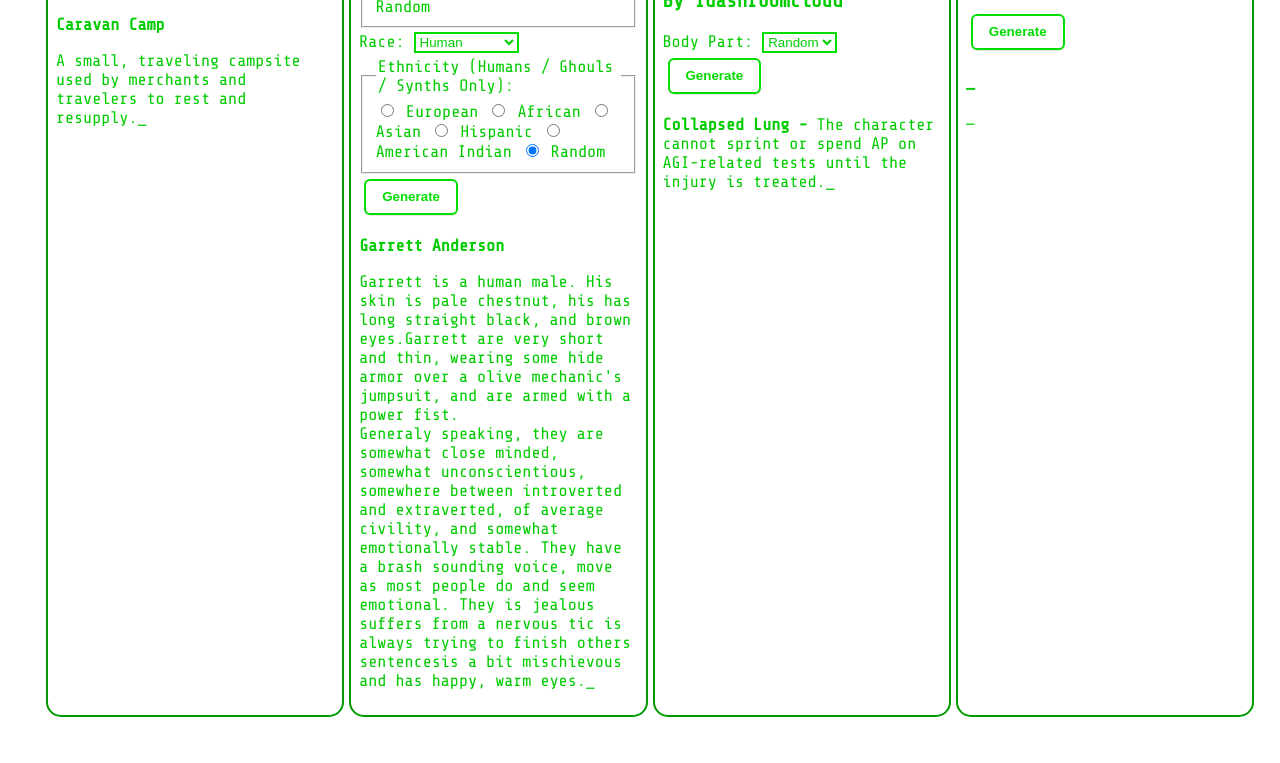
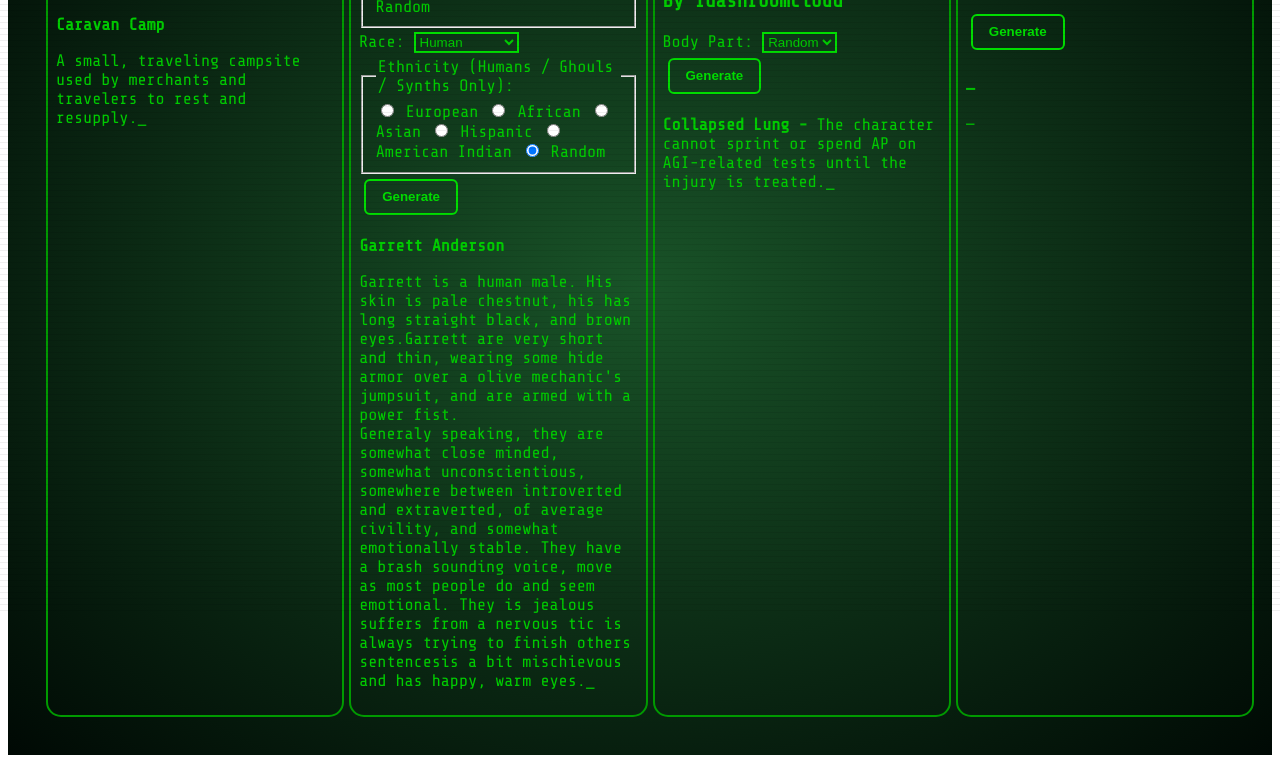
Before and after one commit to tobiashaugland/FalloutRPG, a plain HTML site: page overseer_panel.html in a window 1280 px wide. Shown: the part 187-950 px from the top of the page. Drawn offline with nearby package versions, Linux system fonts and the light colour scheme.

Commit message:
styling endringer

```diff
--- a/overseer_panel.html
+++ b/overseer_panel.html
@@ -13,7 +13,7 @@
         @import url('https://fonts.googleapis.com/css2?family=Jost&display=swap');
         @import url('https://fonts.googleapis.com/css2?family=Nanum+Gothic&display=swap');
 
-        .screen {
+        /* .screen {
             color: #0c0;
             overflow: hidden;
             width: 100%;
@@ -26,7 +26,7 @@
             font-size: 0.7em;
         }
 
-        /* .screen:before {
+         .screen:before {
             content: "";
             height: 20vh;
             left: 0;
@@ -45,8 +45,46 @@
             right: 0;
             top: 0;
             z-index: 2;
+        } */
+        .screen {
+            color: #0c0;
+            background-image: radial-gradient(#195328, #000904);
+            overflow: hidden;
+            width: 100%;
+            min-height: 100%;
+            font-family: 'Share Tech Mono', monospace;
+            font-size: 1.05em;
         }
- */
+
+        .smtext {
+            font-size: 0.7em;
+        }
+
+        .screen:before {
+            animation: wave 20s infinite ease-in-out;
+            content: "";
+            height: 10vh;
+            left: 0;
+            opacity: .5;
+            position: fixed;
+            right: 0;
+            z-index: 1;
+        }
+
+        .screen:after {
+            /* background-image: linear-gradient(transparent, transparent 3px, #222); */
+            background-image: linear-gradient(transparent, transparent 5px, #0000001f);
+            background-size: 4px 6px;
+            bottom: 0;
+            content: "";
+            left: 0;
+            pointer-events: none;
+            position: fixed;
+            right: 0;
+            top: 0;
+            z-index: 2;
+        }
+
         select {
             border: 2px solid #0d0;
             background-color: transparent;
@@ -169,7 +207,6 @@
         .grid-item {
             border: 2px solid #009a00;
             border-radius: 15px;
-            overflow-y: scroll;
             padding: 8px;
             width: 100%;
         }
@@ -389,6 +426,10 @@
                         <p id="RandQuestType"></p>
                     </b>
                     <p id="RandQuest"></p>
+                    <p id="questtarget"></p>
+                    <p id="questtownname2"></p>
+                    <p id="questtownname1"></p>
+                    <!-- <p id="questgiver"></p> -->
                 </div>
             </div>
         </div>
```
Also changed, not shown: index.html (+1 -1 lines), src/styles/styles.scss (+9 -14 lines), src/styles/styles.css, 1 other file.
